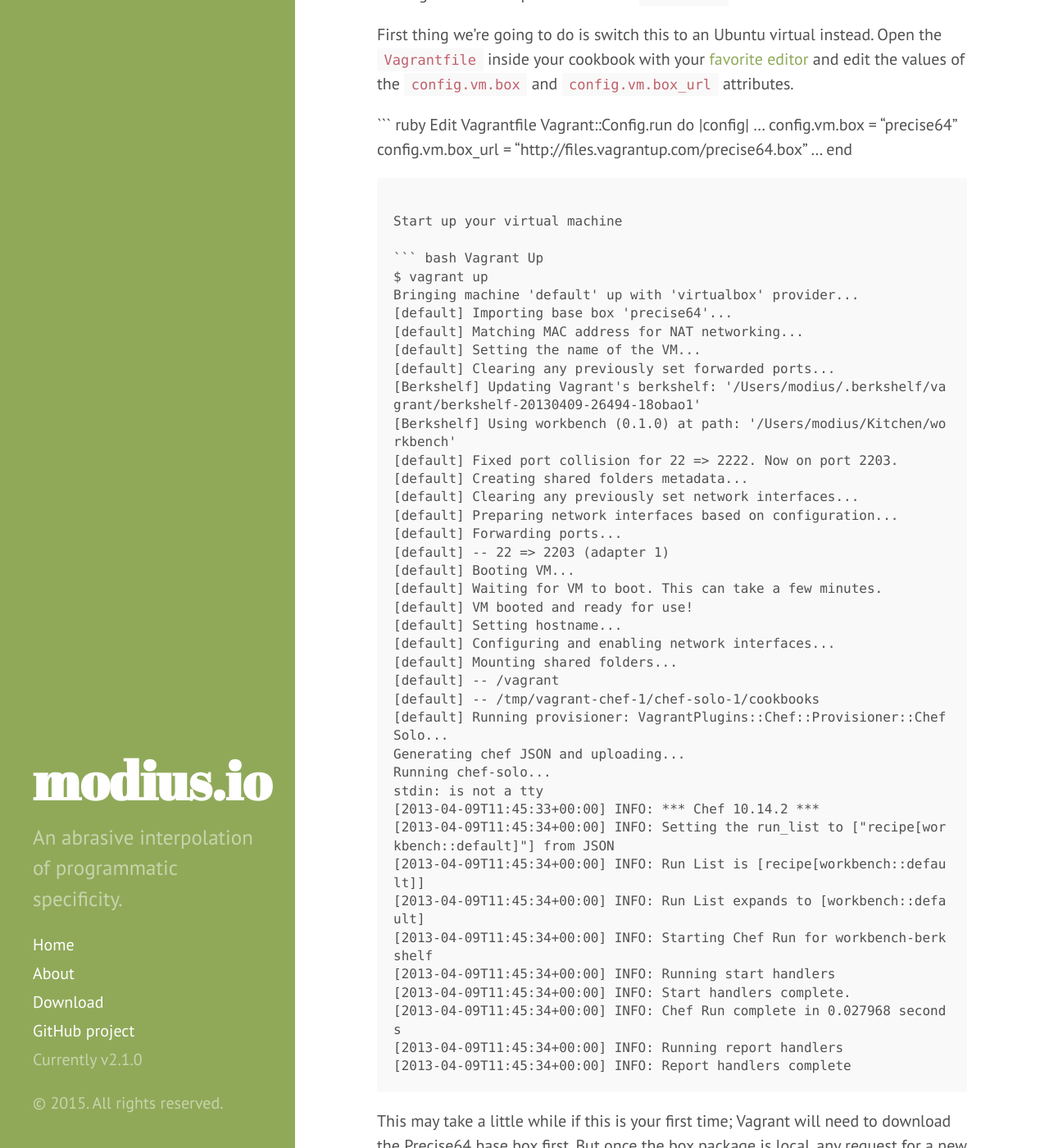
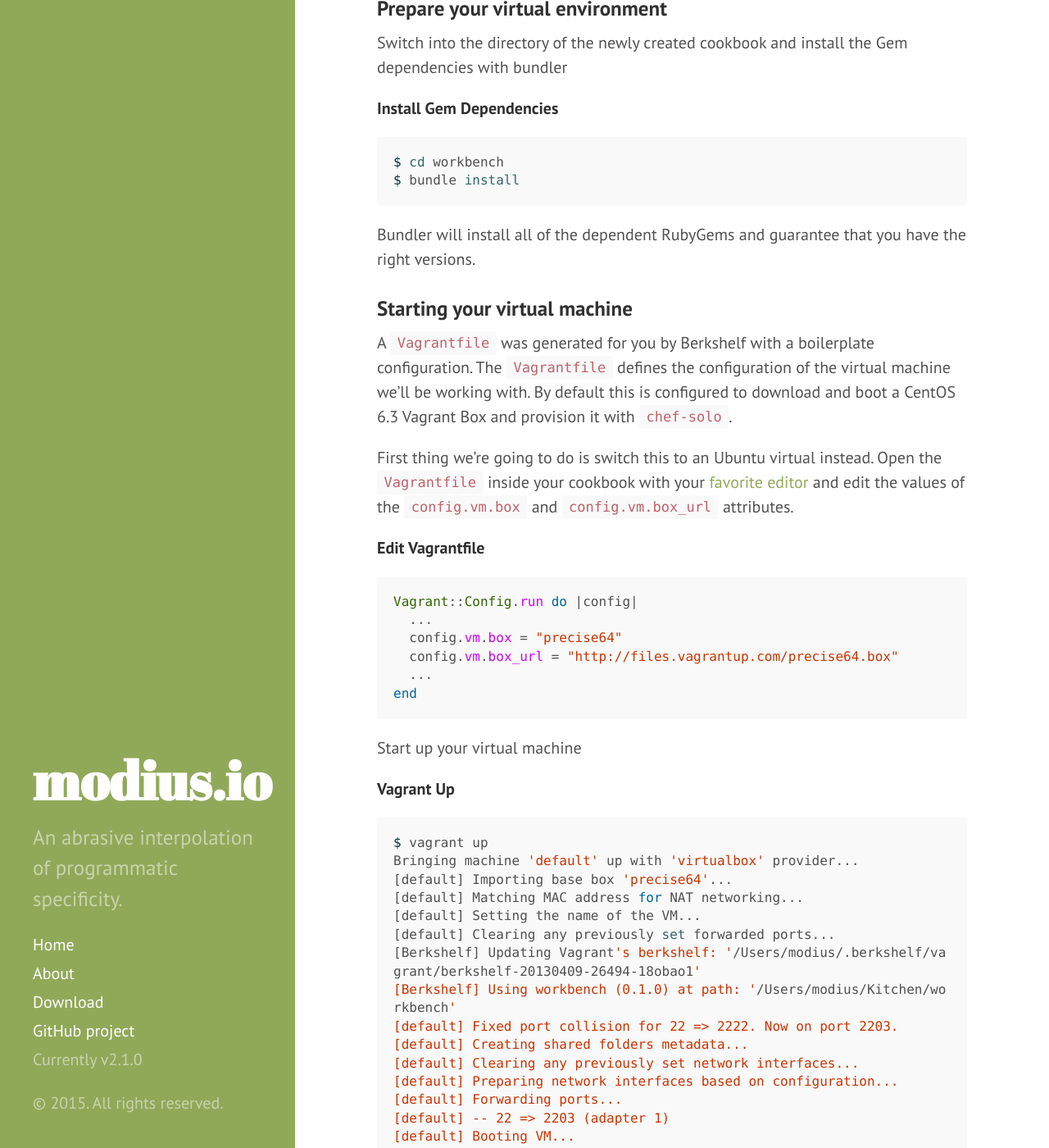
Before and after one commit to modius/modius.github.io, a Jekyll site: the page built from _posts/2013-04-08-vagrant-workbench-setting-up.md, in a window 1280 px wide and 1400 px high, scrolled down 4021 px. Shown: the whole window at 82% size. Built offline with Jekyll 4.4.1, drawn with Linux system fonts in a browser that asks for light colours; Markdown is read by kramdown in place of the engine named in the settings; some of the changed text lies outside the part shown.

Commit message:
Update posts

````diff
--- a/_posts/2013-04-08-vagrant-workbench-setting-up.md
+++ b/_posts/2013-04-08-vagrant-workbench-setting-up.md
@@ -14,6 +14,8 @@ The guide setup assumes you're running a relatively modern version of OSX. But i
 
 Homebrew is a package manager for OSX. Follow the instructions on the [Homebrew Installation Page](http://mxcl.github.io/homebrew/) to install Homebrew.
 
+**Install Homebrew**
+
 ``` bash
 $ ruby -e "$(curl -fsSL https://raw.github.com/mxcl/homebrew/go)"
 ```
@@ -23,6 +25,8 @@ This guide will assume that you have Homebrew installed.
 ## Install Git
 
 Git is a distributed version control system that is used heavily by Chef. We need this too.
+
+**Install GIT**
 
 ``` bash
 $ brew install git
@@ -34,33 +38,39 @@ git version 1.8.2
 
 OSX comes with its own outdated version of Ruby. Simply upgrading it can cause trouble. You need something to manage multiple versions of Ruby; enter [rbenv](https://github.com/sstephenson/rbenv/) and [ruby-build](https://github.com/sstephenson/ruby-build).
 
+**Install rbenv**
+
 ``` bash
 $ brew install rbenv
 $ if which rbenv > /dev/null; then eval "$(rbenv init -)"; fi
 $ brew install ruby-build
 ```
 
-> **EDIT:** need to see if the command line entry is good enough or if we should be updating the bash profile.
-
-> **UPDATE 2015/12:** `chruby` is all the rage now.. so use `rbenv` at your peril.
+EDIT: need to see if the command line entry is good enough or if we should be updating the bash profile.
 
 ## Install Ruby
 
 Ruby 1.9 is a requirement of Berkshelf. We will be using 2.0.0-p0 which is the latest patch level of 2.0.0.
 
-``` bash Install Ruby
+**Install Ruby**
+
+``` bash
 $ rbenv install 2.0.0-p0
 ```
 
 Set Ruby 2.0.0-p0 as your default Ruby version
 
-``` bash Set Global Ruby Version
+**Set Global Ruby Version**
+
+``` bash
 $ rbenv global 2.0.0-p0
 ```
 
 And install bundler for dependency resolution
 
-``` bash Install Ruby Bundler
+**Install Ruby Bundler**
+
+``` bash
 $ gem install bundler
 ```
 
@@ -68,7 +78,9 @@ $ gem install bundler
 
 [Berkshelf](http://berkshelf.com/) is a dependency resolver and retriever for Chef Cookbooks.
 
-``` bash Install Berkshelf
+**Install Berkshelf**
+
+``` bash
 $ gem install berkshelf
 ```
 
@@ -78,7 +90,9 @@ Note: This guide requires Berkshelf (1.0.0) or later.
 
 [Foodcritic](http://acrmp.github.com/foodcritic/) is a linting tool for Chef Cookbooks that helps you find problems and improve your code.
 
-``` bash Install Foodcritic
+**Install Foodcritic**
+
+``` bash
 $ gem install foodcritic
 ```
 
@@ -98,7 +112,9 @@ Vagrant can be installed by [downloading the installer](http://downloads.vagrant
 
 Install the [Berkshelf plugin for Vagrant](https://github.com/RiotGames/berkshelf-vagrant).
 
-``` bash Install Berkshelf Plugin
+**Install Berkshelf Plugin**
+
+``` bash
 $ vagrant plugin install berkshelf-vagrant
 ```
 
@@ -106,7 +122,9 @@ $ vagrant plugin install berkshelf-vagrant
 
 Create a new cookbook called "workbench" to bake our sample development environment.  Berkshelf will do all the hard work, and set up a standard set of templates. Don't forget the ```--foodcritic``` attribute. This will create a skeleton for a new cookbook named ‘workbench' in the directory ```workbench``` in your current working directory.
 
-``` bash Create A Cookbook
+**Create A Cookbook**
+
+``` bash
 $ berks cookbook workbench --foodcritic
       create  workbench/files/default
       create  workbench/templates/default
@@ -136,7 +154,9 @@ Passing the additional ```--foodcritic``` option generates additional boilerplat
 
 Switch into the directory of the newly created cookbook and install the Gem dependencies with bundler
 
-``` bash Install Gem Dependencies
+**Install Gem Dependencies**
+
+``` bash
 $ cd workbench
 $ bundle install
 ```
@@ -149,7 +169,9 @@ A ```Vagrantfile``` was generated for you by Berkshelf with a boilerplate config
 
 First thing we're going to do is switch this to an Ubuntu virtual instead. Open the ```Vagrantfile``` inside your cookbook with your [favorite editor](http://www.sublimetext.com/2) and edit the values of the ```config.vm.box``` and ```config.vm.box_url``` attributes.
 
-``` ruby Edit Vagrantfile
+**Edit Vagrantfile**
+
+``` ruby
 Vagrant::Config.run do |config|
   ...
   config.vm.box = "precise64"
@@ -160,7 +182,9 @@ end
 
 Start up your virtual machine
 
-``` bash Vagrant Up
+**Vagrant Up**
+
+``` bash
 $ vagrant up
 Bringing machine 'default' up with 'virtualbox' provider...
 [default] Importing base box 'precise64'...
@@ -205,7 +229,9 @@ Check the full [Vagrant Documentation](http://docs.vagrantup.com/v2) for future
 
 If at anytime your virtual machine becomes unstable or if you'd like to start over you can destroy your virtual machine with one command
 
-```bash The Green Needle
+**The Green Needle**
+
+```bash
 $ vagrant destroy
 Are you sure you want to destroy the 'default' VM? [y/N] y
 [default] Forcing shutdown of VM...
@@ -217,8 +243,4 @@ If you destroyed your VM just now becuase you couldn't help yourself, make sure
 
 - [Part 1: Getting Started](#)
 - Part 2 Setting Up ```<--- YOU ARE HERE```
-- [Part 3] Coming soon...
-- [Part 4] Coming soon...
-- [Part 5] Coming soon...
-- [Part 6] Coming soon...
-- [Part 7] Coming soon...
+- [Part 3] Coming on the never never...
--- a/_posts/2013-04-09-Vagrant-Workbench-Getting-Started.md
+++ b/_posts/2013-04-09-Vagrant-Workbench-Getting-Started.md
@@ -18,7 +18,7 @@ I want something:
 - GIT friendly
 - always distributable
 
-What follows is a blow by blow guide, built to help the [Daemonites](http://www.daemon.com.au) improve their development process.  Daemon creates and manages large bespoke [CFML](http://lucee.org/) solutions for many different clients. Each development environment is often quite elaborate and getting set up to contribute to a project can take a fair bit of mucking around... until now ;)
+What follows is a blow by blow guide, built to help the [Daemonites](http://www.daemon.com.au) improve their development process.  Daemon creates and manages large bespoke [CFML](http://www.getrailo.org/) solutions for many different clients. Each development environment is often quite elaborate and getting set up to contribute to a project can take a fair bit of mucking around... until now ;)
 
 While you will be able to use these services on Windows and Linux workstations, all the walkthroughs assume you're working in an OSX environment. Don't let that scare you, things are remarkably similar cross platform.
 
@@ -56,8 +56,8 @@ Next use Chef for provisioning our virtual machines; coding up the automated ins
 The ruby app "Berkshelf" will be handy for retrieving existing cookbooks and resolving their dependencies. And we'll have to roll our own application cookbook to tie it all together.
 
 - Part 1: Getting Started ```<--- YOU ARE HERE```
-- [Part 2 Setting Up](#)
-- [Part 3] Coming soon...
+- [Part 2 Setting Up](vagrant-workbench-setting-up.html)
+- [Part 3] Coming on the never never...
 - [Part 4] Coming soon...
 - [Part 5] Coming soon...
 - [Part 6] Coming soon...
--- /dev/null
+++ b/_posts/2014-05-25-use-vagrant-with-docker.md
@@ -0,0 +1,38 @@
+---
+layout: post
+title: "Use Vagrant with Docker"
+date: 2014-05-25 23:52
+comments: true
+categories: vagrant chef berkshelf railo
+---
+
+> “Vagrant is not for managing machines, Vagrant is for managing development environments”, Mitchell Hashimoto
+
+Mitchell’s quote comes direct from the comments of an interesting [“Docker vs Vagrant” Stackoverflow question](http://stackoverflow.com/questions/16647069/should-i-use-vagrant-or-docker-io-for-creating-an-isolated-environment). Worth a read if only because a founder from both the **Docker** (Solomon Hykes) and **Vagrant** (Mitchell Hashimoto) projects provided answers.
+
+<!--more-->
+
+[Vagrant 1.6](https://www.vagrantup.com/blog/vagrant-1-6.html) was only recently released (MAY 6 2014) with its official support for Docker in tow. A lot of older Docker tutorials incorrectly position Vagrant as a competitor to Docker.
+
+[Vagrant](https://www.vagrantup.com) is for managing development environments and traditionally does this by provisioning virtual machines. [Docker.io](https://www.docker.io) is another form of virtualisation — stands to reason that Vagrant might be useful.
+
+Vagrant can make Docker easier by:
+
+- provisioning a lean virtual machine for the docker daemon; essential for windows and osx environments
+- handling file syncing into containers
+- managing network port forwarding
+- making `vagrant ssh` handy
+- tailing container logs and more
+
+Admittedly, many features are of limited use if you are already running a flavour of linux that can can handle Docker natively. But if you must go through a virtual machine, its a constant pain to be juggling commands/ports/syncs from the host to the docker virtual machine and then on to the containers.
+
+Vagrant is like rum'n'raisin with lemon sorbet; it complements Docker development.
+
+Plus there’s the convenience of having the same `vagrant up` workflow available and standard across developers using different operating environments. Not to mention *everyday virtual machines* are at your finger tips when Docker itself is not an option for your project.
+
+- [Docker: Getting Started](https://www.docker.io/gettingstarted/)
+- [Vagrant Docker Provisioner](http://docs.vagrantup.com/v2/docker/basics.html)
+- [Vagrant Docker Provider](http://docs.vagrantup.com/v2/docker/basics.html)
+- [Docker Cheat Sheet](https://gist.github.com/wsargent/7049221)
+
+Enjoy!
````
Also changed, not shown: _posts/2013-03-25-octopress-daily-cheat-sheet.md (+2 -2 lines), _posts/2013-04-06-setting-up-an-existing-octopress-blog.md (+3 -1 lines).
